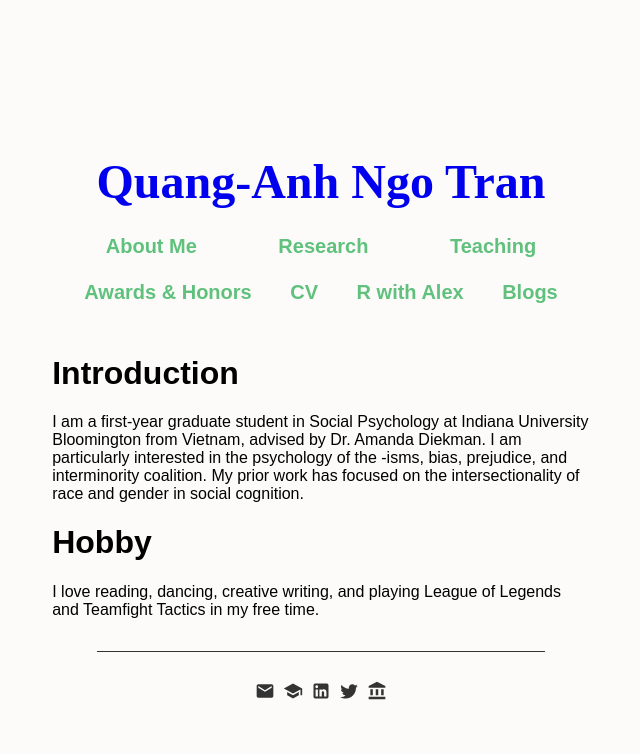
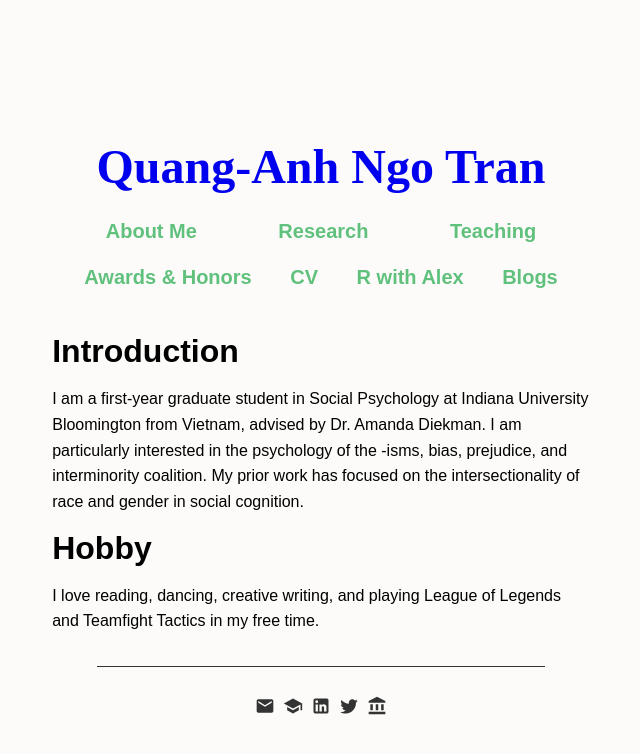
Before and after one commit to ColgateLeoAscenzi/alex-tran-blogs, a React (Create React App) app: page /about in a window 1280 px wide. Shown: the top 754 px of the page, without its empty margins (319-959 px from the left). Built offline with nearby package versions, Linux system fonts and the light colour scheme.

Commit message:
increase line-height

```diff
--- a/src/components/MarkdownPage/index.css
+++ b/src/components/MarkdownPage/index.css
@@ -8,4 +8,5 @@
 #md-wrapper{
     max-width: 42vw;
     text-align: left;
+    line-height: 160%;
 }
```
